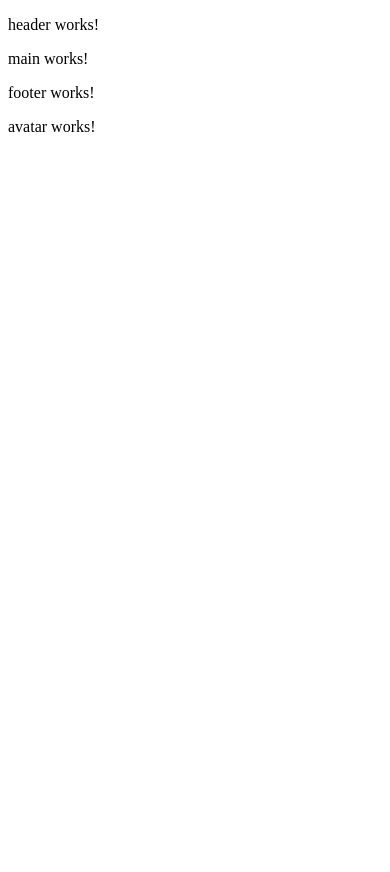
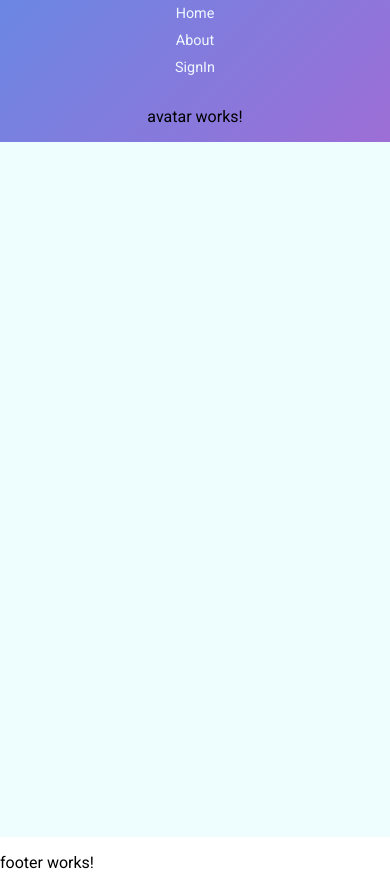
Before and after one commit to acrisrosa/EXERCICIOS_FINAIS, an Angular app in the folder exerc_react_Ana/: page / in a window 390 px wide. Before the commit the page ends 844 px from the top, so only its background shows below. Built offline with nearby package versions, Linux system fonts and the light colour scheme.

Commit message:
main.html e header.html

```diff
--- a/exerc_react_Ana/src/app/app.html
+++ b/exerc_react_Ana/src/app/app.html
@@ -1,5 +1,5 @@
-<app-header></app-header>
-<app-main></app-main>
-<app-footer></app-footer>
-<app-avatar></app-avatar>
-<router-outlet />
+<div>
+  <app-header></app-header>
+  <app-main></app-main>
+  <app-footer></app-footer>
+</div>
--- a/exerc_react_Ana/src/app/components/header/header.css
+++ b/exerc_react_Ana/src/app/components/header/header.css
@@ -0,0 +1,59 @@
+.header {
+    min-height: 10hv;
+    background: linear-gradient(135deg, #6b87e3, #9d6ed6);
+    display: flex;
+    align-items: center;
+    padding: 0 20px;
+}
+
+.nav {
+    display: flex;
+    justify-content: space-between;
+    align-items: center;
+    width: 100%;
+}
+
+.links {
+    display: flex;
+}
+
+.links a {
+    margin-right: 20px;
+    color: aliceblue;
+    text-decoration: none;
+}
+
+.links a:hover {
+    color: #090b13;
+}
+
+@media (max-width: 768px) {
+    .header {
+        padding: 0 10px;
+    }
+
+    .links a {
+        margin-right: 10px;
+        font-size: 0.9rem;
+    }
+}
+
+@media (max-width: 480px) {
+    .header {
+        padding: 0 10px;
+    }
+
+    .nav {
+        flex-direction: column;
+        gap: 10px;
+    }
+
+    .links {
+        flex-direction: column;
+        align-items: center;
+    }
+
+    .links a {
+        margin: 5px 0;
+    }
+}
--- a/exerc_react_Ana/src/app/components/header/header.html
+++ b/exerc_react_Ana/src/app/components/header/header.html
@@ -1 +1,12 @@
-<p>header works!</p>
+<header class="header">
+  <nav class="nav">
+    <div class="links">
+      <a routerLink="/home">Home</a>
+      <a routerLink="/about">About</a>
+      <a routerLink="/signin">SignIn</a>
+    </div>
+
+    <!--vamos colocar a nossa tag avatar-->
+    <app-avatar></app-avatar>
+  </nav>
+</header>
--- a/exerc_react_Ana/src/app/components/header/header.ts
+++ b/exerc_react_Ana/src/app/components/header/header.ts
@@ -1,8 +1,10 @@
 import { Component } from '@angular/core';
+import { RouterLink } from "@angular/router";
+import { Avatar } from "../avatar/avatar";
 
 @Component({
   selector: 'app-header',
-  imports: [],
+  imports: [RouterLink, Avatar],
   templateUrl: './header.html',
   styleUrl: './header.css',
 })
--- a/exerc_react_Ana/src/app/components/main/main.css
+++ b/exerc_react_Ana/src/app/components/main/main.css
@@ -0,0 +1,19 @@
+.main{
+    min-height: 80vh;
+    flex: 1;
+    padding: 20 px;
+    background: rgba(200, 252, 252, 0.300);
+}
+
+@media (max-width: 768px) {
+    .main{
+        padding: 15px;
+    }
+}
+
+@media (max-width: 480px) {
+    .main{
+        padding: 10px;
+        text-align: center;
+    }
+}
--- a/exerc_react_Ana/src/app/components/main/main.html
+++ b/exerc_react_Ana/src/app/components/main/main.html
@@ -1 +1,3 @@
-<p>main works!</p>
+<main class="main">
+    <router-outlet />
+</main>
--- a/exerc_react_Ana/src/app/components/main/main.ts
+++ b/exerc_react_Ana/src/app/components/main/main.ts
@@ -1,8 +1,10 @@
 import { Component } from '@angular/core';
+import { RouterOutlet } from '@angular/router';
+
 
 @Component({
   selector: 'app-main',
-  imports: [],
+  imports: [RouterOutlet],
   templateUrl: './main.html',
   styleUrl: './main.css',
 })
--- a/exerc_react_Ana/src/index.html
+++ b/exerc_react_Ana/src/index.html
@@ -6,6 +6,7 @@
   <base href="/">
   <meta name="viewport" content="width=device-width, initial-scale=1">
   <link rel="icon" type="image/x-icon" href="favicon.ico">
+  <link href="https://fonts.googleapis.com/css2?family=Roboto:wght@300;400;500&display=swap" rel="stylesheet">
 </head>
 <body>
   <app-root></app-root>
--- a/exerc_react_Ana/src/styles.css
+++ b/exerc_react_Ana/src/styles.css
@@ -1 +1,7 @@
-/* You can add global styles to this file, and also import other style files */
+/* Css GLOBAL */
+html,
+body {
+    height: 100%;
+    margin: 0;
+    font-family: Roboto, "Helvetica Neue", sans-serif;
+}
```
